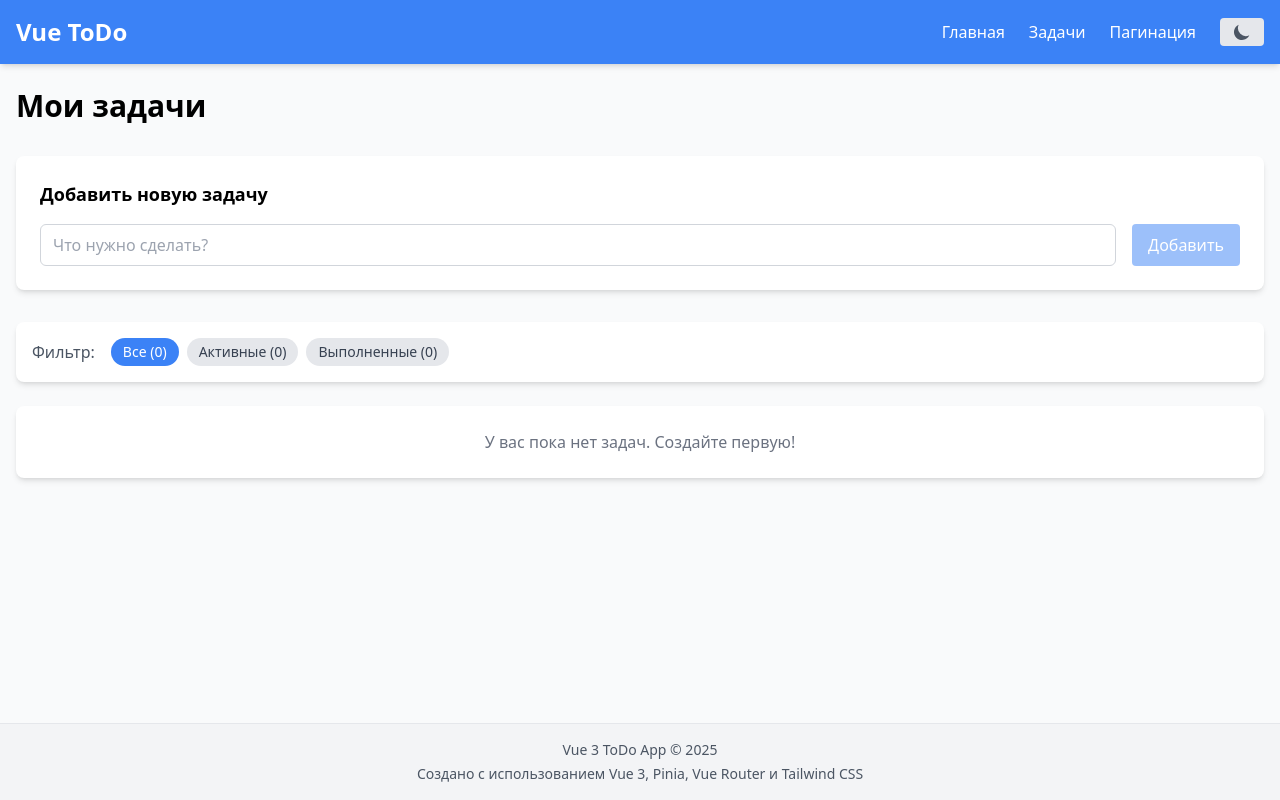
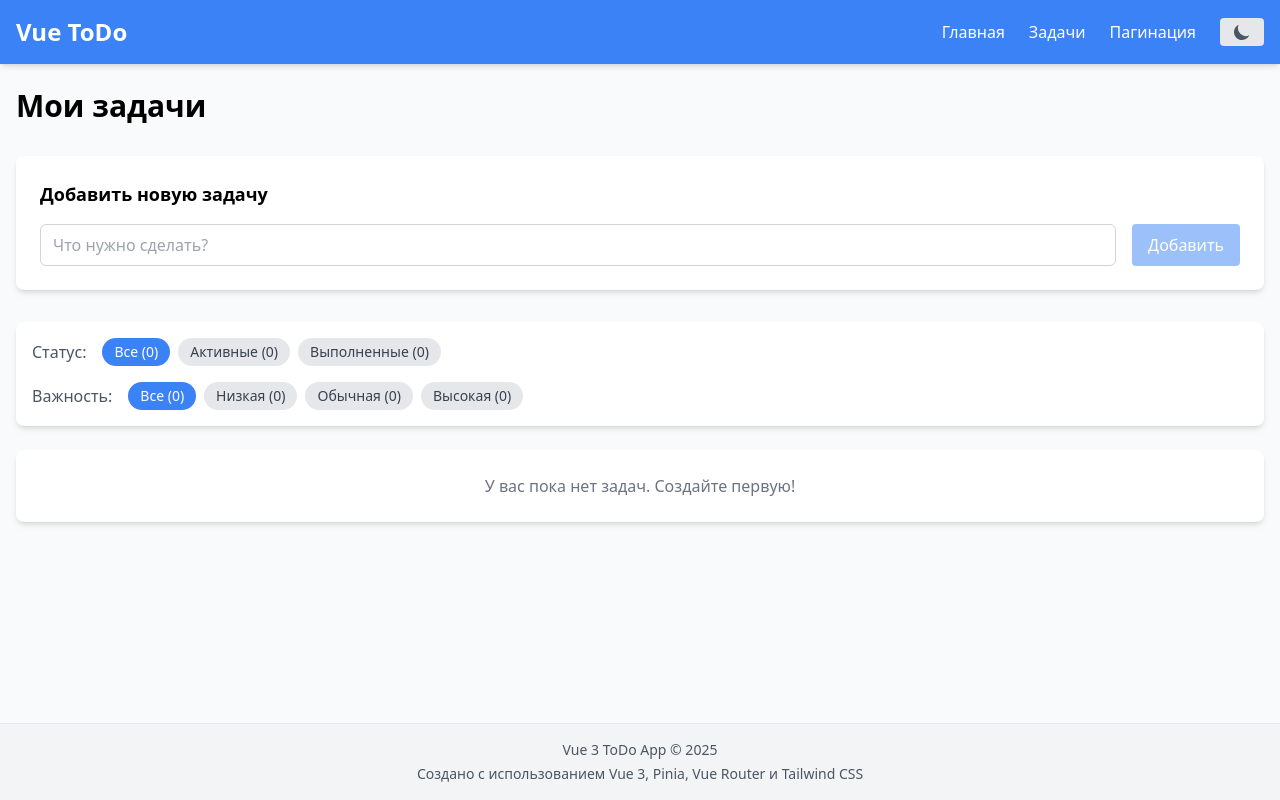
Before and after one commit to ErkinTu/vue3-todo-app, a Vue app: page /todos in a window 1280 px wide. Built offline with nearby package versions, Linux system fonts and the light colour scheme.

Commit message:
Add importance filter to TodoFilter component with UI updates

```diff
--- a/src/components/todo/TodoFilter.vue
+++ b/src/components/todo/TodoFilter.vue
@@ -5,23 +5,32 @@ const props = defineProps({
   filter: {
     type: String,
     default: 'all'
+  },
+  importanceFilter: {
+    type: String,
+    default: 'all'
   }
 })
 
-const emit = defineEmits(['update:filter'])
+const emit = defineEmits(['update:filter', 'update:importanceFilter'])
 
 const { todoStats } = useTodos()
 
 function setFilter(value) {
   emit('update:filter', value)
 }
+
+function setImportanceFilter(value) {
+  emit('update:importanceFilter', value)
+}
 </script>
 
 <template>
-  <div class="flex flex-wrap items-center gap-4 bg-white p-4 rounded-lg shadow-md dark:bg-gray-800">
-    <span class="text-gray-600 font-medium dark:text-gray-200">Фильтр:</span>
+  <div class="space-y-4 bg-white p-4 rounded-lg shadow-md dark:bg-gray-800">
+    <div class="flex flex-wrap items-center gap-4">
+      <span class="text-gray-600 font-medium dark:text-gray-200">Статус:</span>
 
-    <div class="flex space-x-2">
+      <div class="flex flex-wrap gap-2">
         <button
             @click="setFilter('all')"
             class="px-3 py-1 rounded-full text-sm font-medium transition-colors"
@@ -53,4 +62,51 @@ function setFilter(value) {
         </button>
       </div>
     </div>
+
+    <div class="flex flex-wrap items-center gap-4">
+      <span class="text-gray-600 font-medium dark:text-gray-200">Важность:</span>
+
+      <div class="flex flex-wrap gap-2">
+        <button
+            @click="setImportanceFilter('all')"
+            class="px-3 py-1 rounded-full text-sm font-medium transition-colors"
+            :class="props.importanceFilter === 'all'
+            ? 'bg-blue-500 text-white'
+            : 'bg-gray-200 text-gray-700 hover:bg-gray-300 dark:bg-gray-700 dark:text-gray-200 dark:hover:bg-gray-600'"
+        >
+          Все ({{ todoStats.total }})
+        </button>
+
+        <button
+            @click="setImportanceFilter('low')"
+            class="px-3 py-1 rounded-full text-sm font-medium transition-colors"
+            :class="props.importanceFilter === 'low'
+            ? 'bg-blue-500 text-white'
+            : 'bg-gray-200 text-gray-700 hover:bg-gray-300 dark:bg-gray-700 dark:text-gray-200 dark:hover:bg-gray-600'"
+        >
+          Низкая ({{ todoStats.lowPriority }})
+        </button>
+
+        <button
+            @click="setImportanceFilter('normal')"
+            class="px-3 py-1 rounded-full text-sm font-medium transition-colors"
+            :class="props.importanceFilter === 'normal'
+            ? 'bg-blue-500 text-white'
+            : 'bg-gray-200 text-gray-700 hover:bg-gray-300 dark:bg-gray-700 dark:text-gray-200 dark:hover:bg-gray-600'"
+        >
+          Обычная ({{ todoStats.normalPriority }})
+        </button>
+
+        <button
+            @click="setImportanceFilter('high')"
+            class="px-3 py-1 rounded-full text-sm font-medium transition-colors"
+            :class="props.importanceFilter === 'high'
+            ? 'bg-blue-500 text-white'
+            : 'bg-gray-200 text-gray-700 hover:bg-gray-300 dark:bg-gray-700 dark:text-gray-200 dark:hover:bg-gray-600'"
+        >
+          Высокая ({{ todoStats.highPriority }})
+        </button>
+      </div>
+    </div>
+  </div>
 </template>
```
Lines whose indentation alone changed are shown as unchanged.
